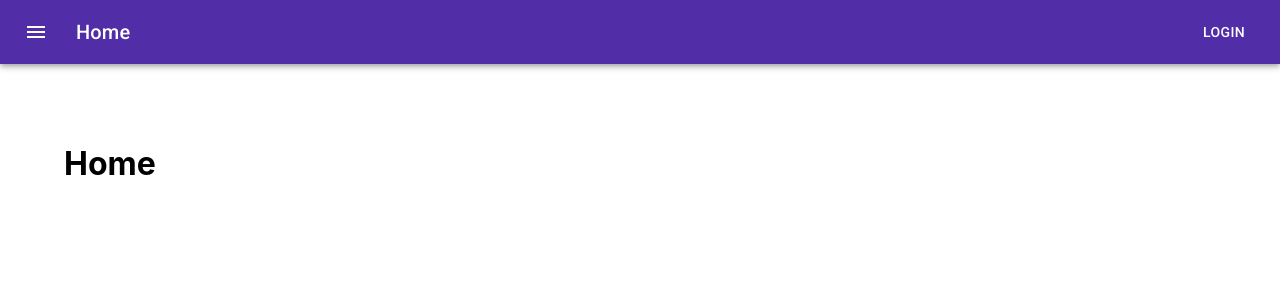
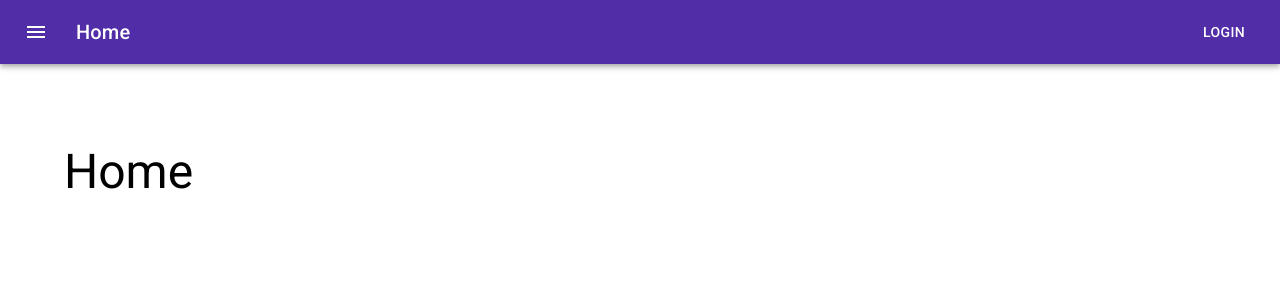
Before and after one commit to rike14/react-first-app, a React (Create React App) app: page / in a window 1280 px wide. Shown: the top 300 px of the page. Built offline with nearby package versions, Linux system fonts and the light colour scheme.

Commit message:
add TemplatePage

```diff
--- a/package.json
+++ b/package.json
@@ -12,6 +12,7 @@
     "@testing-library/react": "^13.3.0",
     "@testing-library/user-event": "^13.5.0",
     "axios": "^0.27.2",
+    "classnames": "^2.3.1",
     "material-ui": "^1.0.0-beta.47",
     "react": "^18.2.0",
     "react-dom": "^18.2.0",
--- a/src/App.js
+++ b/src/App.js
@@ -7,6 +7,9 @@ import {
 } from "react-router-dom"
 
 import TemplateDefault from './templates/Default'
+import TemplatePage from './templates/Page'
+
+
 import Home from './pages/Home'
 import Customers from './pages/Customers'
 
@@ -16,10 +19,10 @@ function App() {
       <Router>
         <Switch>
           <Route path="/customers">
-            <Customers />
+            <TemplatePage title="Customers" Component={Customers} />
           </Route>
           <Route path="/">
-            <Home />
+            <TemplatePage title="Home" Component={Home} />
           </Route>
         </Switch>
       </Router>
--- a/src/components/CustomerCard.js
+++ b/src/components/CustomerCard.js
@@ -1,14 +1,16 @@
-import React, {useState} from 'react'
+import React from 'react'
+import classNames from 'classnames'
 
-import Card from '@mui/material/Card'
-import CardHeader from '@mui/material/CardHeader'
-import CardActions from '@mui/material/CardActions'
-import Avatar from '@mui/material/Avatar'
-import IconButton from '@mui/material/IconButton'
+import {
+    Card,
+    CardHeader,
+    CardActions,
+    Avatar,
+    IconButton,
+} from '@mui/material'
 
 import FavoriteIcon from '@mui/icons-material/Favorite'
 import ShareIcon from '@mui/icons-material/Share'
-import { deepPurple, red } from '@mui/material/colors';
 
 
 const CustomerCard = ({
@@ -16,13 +18,14 @@ const CustomerCard = ({
     lastname,
     email,
     avatar,
+    className,
 }) => {
 
     return (
-        <Card sx={{ maxWidth: 345 }}>
+        <Card className={classNames(className)}>
             <CardHeader
                 avatar={
-                    <Avatar sx={{ bgcolor: red[500] }} aria-label="recipe" src={avatar}>
+                    <Avatar  aria-label="recipe" src={avatar}>
                         R
                     </Avatar>
                 }
--- a/src/pages/Customers.js
+++ b/src/pages/Customers.js
@@ -1,11 +1,11 @@
 import { useState, useEffect } from "react"
 import axios from "axios"
-import CustomerCard from "../components/CustomerCard";
+import Grid from '@mui/material/Grid'
+
+import CustomerCard from "../components/CustomerCard"
 
 const Customers = () => {
     const [customers, setCustomers] = useState([])
-
-    console.log(customers);
 
     useEffect(() => {
         axios.get('https://reqres.in/api/users')
@@ -16,19 +16,21 @@ const Customers = () => {
             })
     }, [])
     return(
-        <>
-            <h1>Customers</h1>
+        <Grid container>
                 {
                     customers.map(customer => (
+                        <Grid item xs={12} md={4} style={{ padding: 10 }}>
                             <CustomerCard
                                 name={customer.first_name}
                                 lastname={customer.last_name}
                                 email={customer.email}
                                 avatar={customer.avatar}
+                                className={customer.className}
                             />
+                        </Grid>
                     ))
                 }
-        </>
+        </Grid>
     )
 }
 
--- a/src/pages/Home.js
+++ b/src/pages/Home.js
@@ -1,7 +1,7 @@
 const Home = () => {
     return(
         <>
-            <h1>Home</h1>
+
         </>
     )
 }
--- /dev/null
+++ b/src/templates/Page.js
@@ -0,0 +1,14 @@
+import Typography from '@mui/material/Typography';
+
+const Page = ({ title, Component }) => {
+    return (
+        <>
+            <Typography variant='h3'>
+                {title}
+            </Typography>
+            <Component />
+        </>
+    )
+}
+
+export default Page
```
Also changed, not shown: 1 other file (tests, documents, lock files or other folders). Lines whose indentation alone changed are shown as unchanged.
